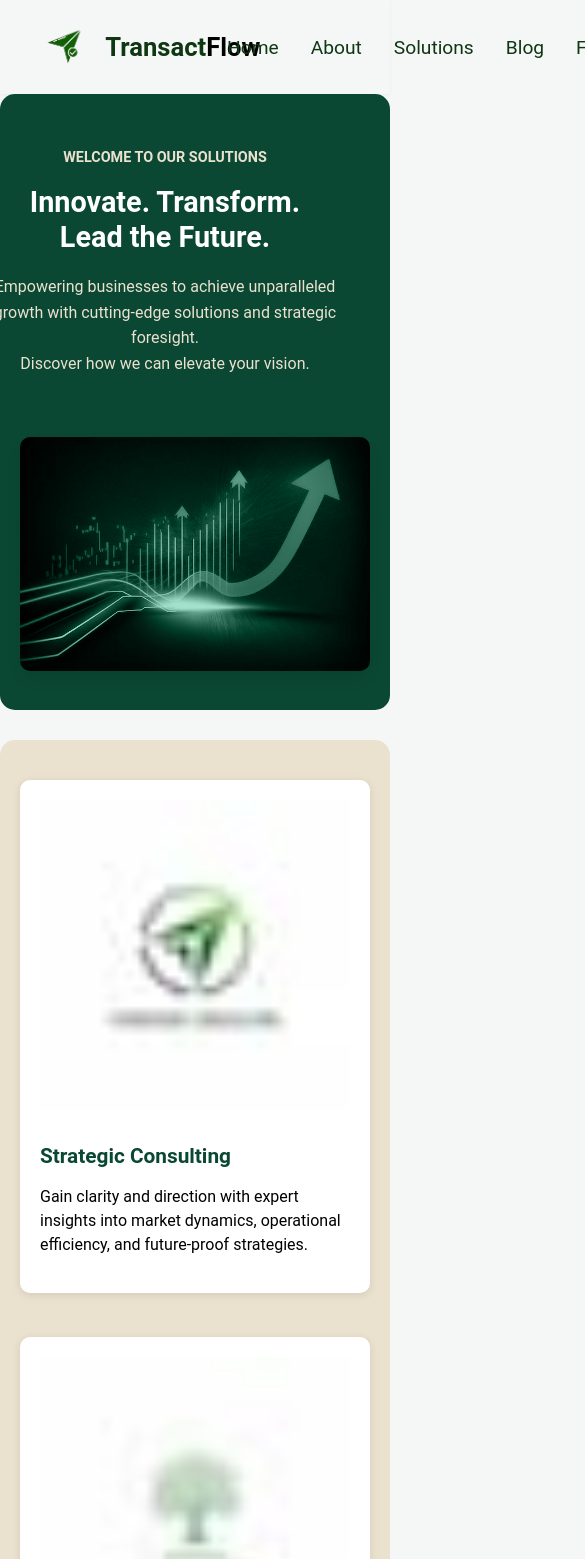
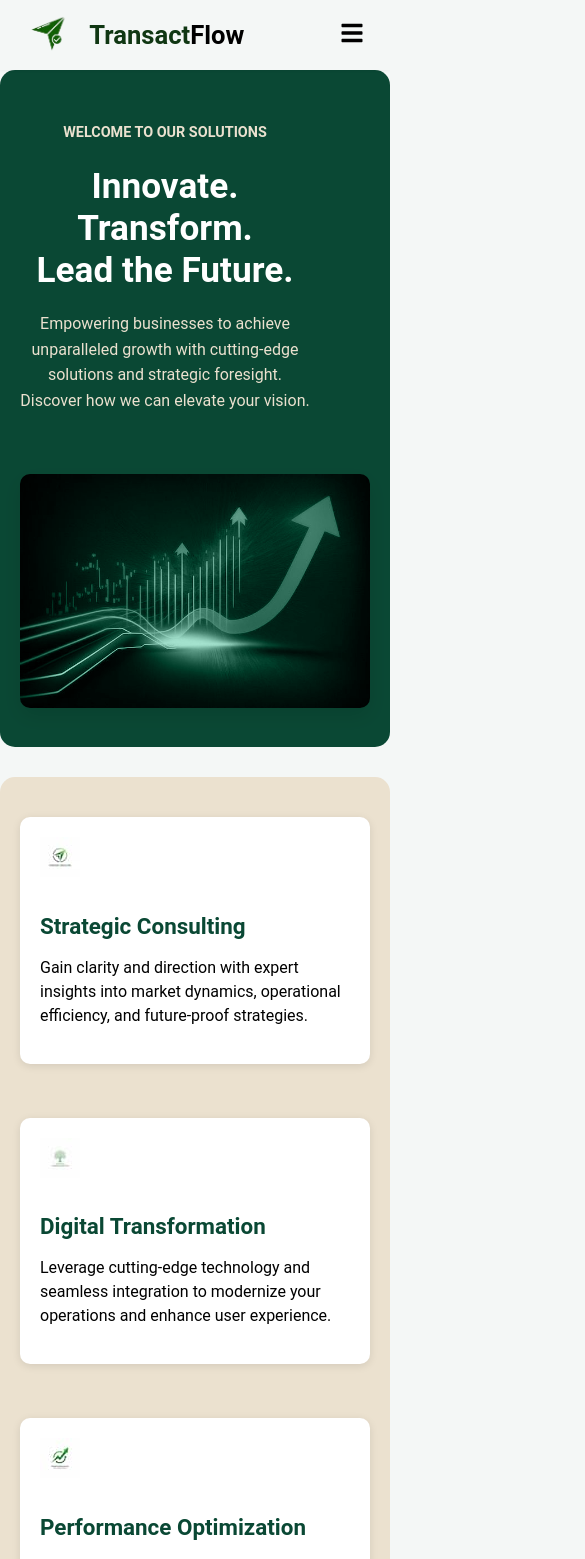
Before and after one commit to annemuriuki/Wapi_website, a React (Vite) app: page / in a window 390 px wide. Shown: the top 1559 px of the page, 585 px wide, since content can reach past the window. Built offline with nearby package versions, Linux system fonts and the light colour scheme.

Commit message:
updated for android

```diff
--- /dev/null
+++ b/global.css
@@ -0,0 +1,32 @@
+/* global.css */
+* {
+  box-sizing: border-box;
+}
+
+html, body {
+  overflow-x: hidden;
+  width: 100%;
+  -webkit-text-size-adjust: 100%; /* Prevent font scaling in landscape */
+}
+
+/* Ensure all interactive elements have adequate touch targets */
+button,
+a,
+input[type="button"],
+input[type="submit"] {
+  min-height: 44px;
+  min-width: 44px;
+}
+
+/* Ensure images don't overflow their containers */
+img {
+  max-width: 100%;
+  height: auto;
+}
+
+/* Fix for Android Chrome address bar resizing issues */
+@media screen and (max-width: 768px) {
+  body {
+    height: auto !important;
+  }
+}
--- a/index.html
+++ b/index.html
@@ -1,9 +1,8 @@
 <!doctype html>
 <html lang="en">
   <head>
-    <meta charset="UTF-8" />
+    <meta name="viewport" content="width=device-width, initial-scale=1.0, maximum-scale=1.0, user-scalable=no">
     <link rel="icon" type="image/svg+xml" href="/vite.svg" />
-    <meta name="viewport" content="width=device-width, initial-scale=1.0" />
     <title>Transact Flow</title>
   </head>
   <body>
--- a/src/components/Navbar.css
+++ b/src/components/Navbar.css
@@ -147,3 +147,73 @@
     transform: rotate(90deg);
     color: #628B35;
 }
+
+/* Mobile navigation styles */
+@media (max-width: 768px) {
+  .custom-navbar {
+    padding: 0.8rem 1rem;
+    position: relative;
+  }
+
+  .navbar-links-container {
+    display: none; /* Hide on mobile by default */
+  }
+
+  .navbar-links-container.active {
+    display: flex;
+    position: absolute;
+    top: 100%;
+    left: 0;
+    right: 0;
+    background-color: #E2DBD0;
+    flex-direction: column;
+    padding: 1rem;
+    box-shadow: 0 4px 8px rgba(0, 0, 0, 0.1);
+    z-index: 100;
+  }
+
+  .navbar-links {
+    flex-direction: column;
+    width: 100%;
+    gap: 1rem;
+  }
+
+  .navbar-link {
+    padding: 0.8rem 0;
+    width: 100%;
+    text-align: center;
+    border-bottom: 1px solid rgba(0, 0, 0, 0.1);
+  }
+
+  .navbar-right {
+    display: none; /* Hide on mobile by default */
+  }
+
+  .navbar-right.active {
+    display: flex;
+    flex-direction: column;
+    width: 100%;
+    gap: 0.8rem;
+    margin-top: 1rem;
+  }
+
+  .navbar-sign-up, .navbar-sign-in {
+    width: 100%;
+    margin: 0.5rem 0;
+    text-align: center;
+    padding: 0.8rem;
+  }
+
+  .mobile-menu-button {
+    display: block;
+    background: none;
+    border: none;
+    cursor: pointer;
+  }
+}
+
+@media (min-width: 769px) {
+  .mobile-menu-button {
+    display: none;
+  }
+}
--- a/src/components/Navbar.jsx
+++ b/src/components/Navbar.jsx
@@ -1,9 +1,16 @@
-import React from 'react';
+import React, { useState } from 'react';
 import { Link } from 'react-router-dom';
 import "./Navbar.css";
 import successrate from '../assets/success-rate.png';
+import { FaBars, FaTimes } from 'react-icons/fa';
 
 const Navbar = () => {
+  const [mobileMenuOpen, setMobileMenuOpen] = useState(false);
+
+  const toggleMobileMenu = () => {
+    setMobileMenuOpen(!mobileMenuOpen);
+  };
+
   return (
     <nav className="custom-navbar">
       <div className="navbar-left">
@@ -12,21 +19,27 @@ const Navbar = () => {
           <span style={{ color: '#103713' }}>Transact</span>Flow
         </Link>
       </div>
-      <div className="navbar-links-container">
+
+      <button className="mobile-menu-button" onClick={toggleMobileMenu}>
+        {mobileMenuOpen ? <FaTimes size={24} /> : <FaBars size={24} />}
+      </button>
+
+      <div className={`navbar-links-container ${mobileMenuOpen ? 'active' : ''}`}>
         <div className="navbar-links">
-          <Link to="/" className="navbar-link">Home</Link>
-          <Link to="/about" className="navbar-link">About</Link>
-           <Link to="/solutions" className="navbar-link">Solutions</Link>
-          <Link to="/blog" className="navbar-link">Blog</Link>
-          <Link to="/faq" className="navbar-link">FAQ's</Link>
-          <Link to="/contact" className="navbar-link">Contact</Link>
+          <Link to="/" className="navbar-link" onClick={() => setMobileMenuOpen(false)}>Home</Link>
+          <Link to="/about" className="navbar-link" onClick={() => setMobileMenuOpen(false)}>About</Link>
+          <Link to="/solutions" className="navbar-link" onClick={() => setMobileMenuOpen(false)}>Solutions</Link>
+          <Link to="/blog" className="navbar-link" onClick={() => setMobileMenuOpen(false)}>Blog</Link>
+          <Link to="/faq" className="navbar-link" onClick={() => setMobileMenuOpen(false)}>FAQ's</Link>
+          <Link to="/contact" className="navbar-link" onClick={() => setMobileMenuOpen(false)}>Contact</Link>
         </div>
       </div>
-      <div className="navbar-right">
-        <Link to="/signup" className="navbar-sign-up">
+
+      <div className={`navbar-right ${mobileMenuOpen ? 'active' : ''}`}>
+        <Link to="/signup" className="navbar-sign-up" onClick={() => setMobileMenuOpen(false)}>
           Sign Up
         </Link>
-        <Link to="/signin" className="navbar-sign-in">
+        <Link to="/signin" className="navbar-sign-in" onClick={() => setMobileMenuOpen(false)}>
           Sign in
         </Link>
       </div>
--- a/src/main.jsx
+++ b/src/main.jsx
@@ -1,6 +1,7 @@
 import React from 'react';
 import ReactDOM from 'react-dom/client';
 import App from './App';
+import '../global.css';
 
 ReactDOM.createRoot(document.getElementById('root')).render(
   <React.StrictMode>
--- a/src/pages/Home.css
+++ b/src/pages/Home.css
@@ -701,50 +701,35 @@ body {
   }
 }
 
-/* Small mobile devices */
-@media (max-width: 480px) {
-  .hero-title {
-    font-size: 1.8em;
+/* Add these to your existing media queries in Home.css */
+@media (max-width: 768px) {
+  .slick-slide > div {
+    margin: 0 20px; /* Reduce margin on mobile */
   }
 
-  .feature-title {
-    font-size: 1.3em;
+  .blog-list {
+    padding: 15px; /* Reduce padding on mobile */
   }
 
-  .full-width-section-heading {
-    font-size: 1.5em;
+  .full-width-hanging-blocks-section {
+    padding: 40px 20px; /* Reduce padding on mobile */
   }
 
-  .blog-title {
-    font-size: 1.2em;
+  .full-width-hanging-block-item {
+    padding: 15px 20px 15px 25px; /* Adjust padding for better mobile display */
   }
 }
 
+/* Fix touch target sizes for better mobile experience */
 @media (max-width: 768px) {
-  button,
+  .navbar-link,
+  .navbar-sign-up,
+  .navbar-sign-in,
   .blog-button,
-  .read-more-button,
-  .blog-card,
-  .feature-card {
+  .app-button {
     min-height: 44px;
-  }
-
-  .blog-card,
-  .feature-card {
-    margin-bottom: 20px;
+    display: flex;
+    align-items: center;
+    justify-content: center;
   }
 }
-
-@media (max-width: 768px) {
-  img {
-    max-width: 100%;
-    height: auto;
-  }
-
-  .hero-realistic-image,
-  .blog-image,
-  .feature-icon {
-    width: 100%;
-    height: auto;
-  }
-}
```
Lines whose indentation alone changed are shown as unchanged.
